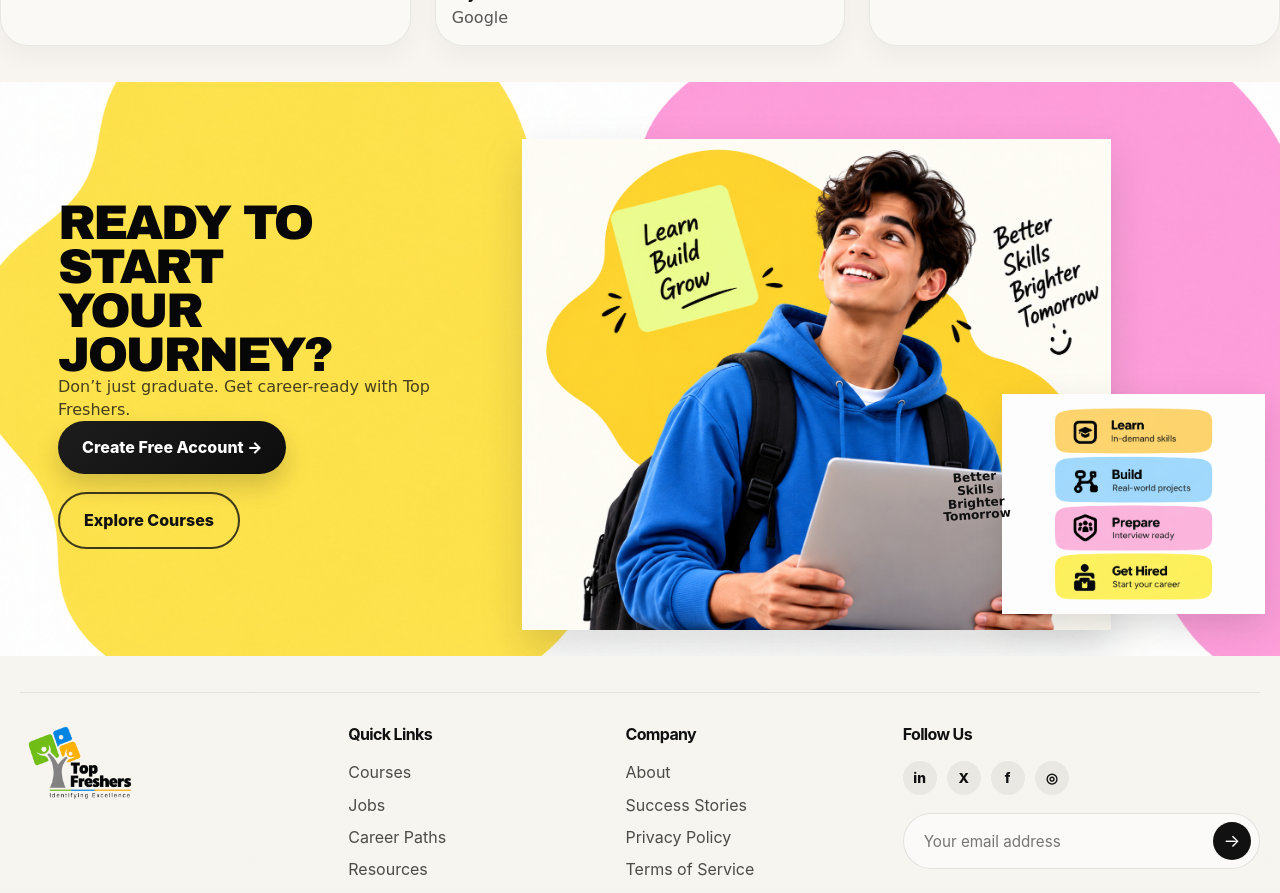
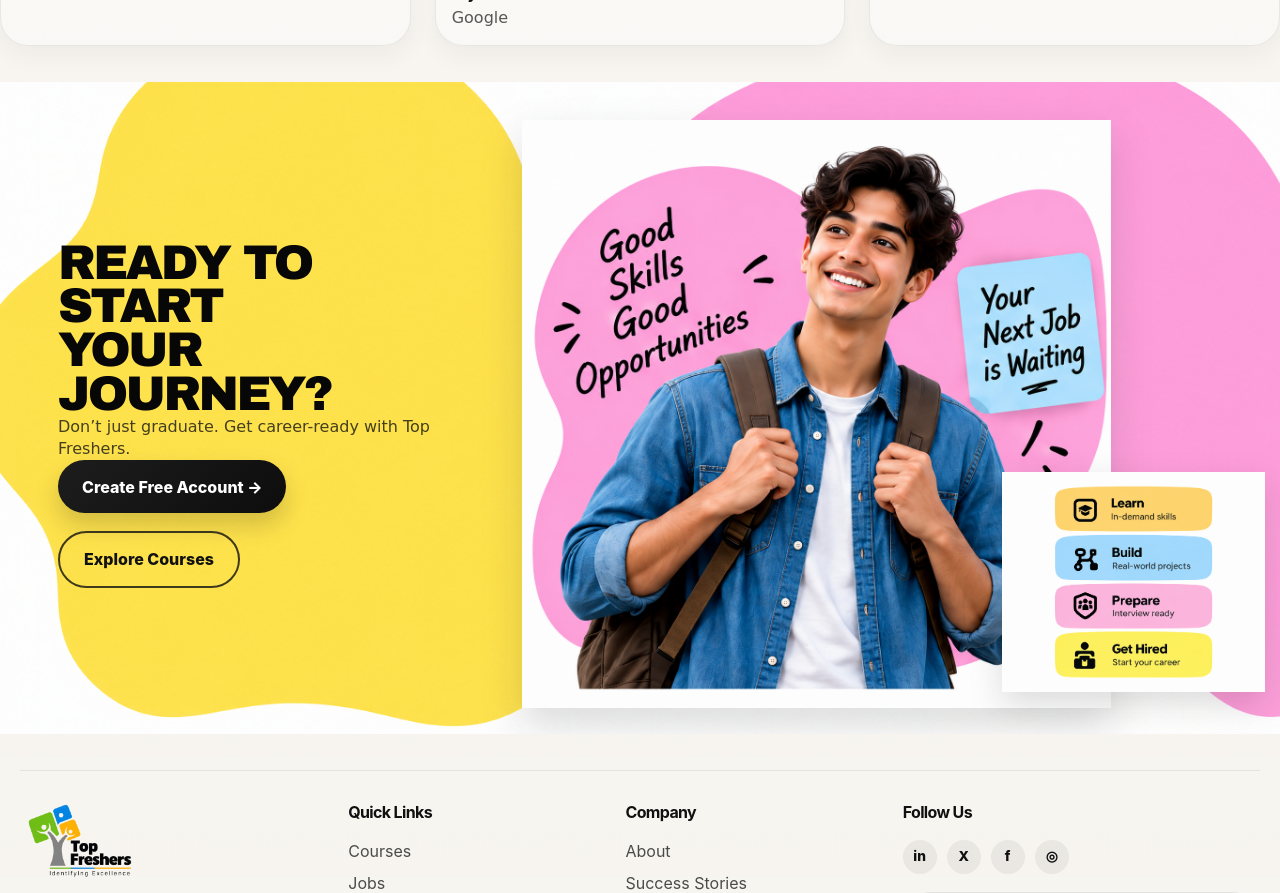
Before and after one commit to jayavarmaS/top-freshers, a React (Vite) app: page / in a window 1280 px wide. Shown: the part 3460-4353 px from the top of the page. Built offline with nearby package versions, Linux system fonts and the light colour scheme.

Commit message:
Use CTA student artwork

```diff
--- a/src/components/FinalCTA.jsx
+++ b/src/components/FinalCTA.jsx
@@ -15,14 +15,8 @@ export default function FinalCTA() {
       </div>
 
       <div className="cta-illustration">
-        <img className="cta-student-image" src="/images/hero-student.png" alt="Student learning with a laptop" />
+        <img className="cta-student-image" src="/images/cta-student.png" alt="Student ready for the future" />
         <img className="cta-ladder-image" src="/ladder.png" alt="Learn, build, prepare, and get hired pathway" />
-        <span className="cta-laptop-message" aria-hidden="true">
-          Better<br />
-          Skills<br />
-          Brighter<br />
-          Tomorrow
-        </span>
       </div>
     </section>
   );
--- a/src/index.css
+++ b/src/index.css
@@ -1707,22 +1707,6 @@ header {
   filter: drop-shadow(0 12px 16px rgba(17, 17, 17, 0.14));
 }
 
-.cta-laptop-message {
-  position: absolute;
-  right: 31%;
-  bottom: 108px;
-  z-index: 4;
-  color: #111;
-  font-family: "Segoe Print", "Bradley Hand", "Comic Sans MS", cursive;
-  font-size: clamp(0.62rem, 0.95vw, 0.9rem);
-  font-weight: 800;
-  line-height: 1.05;
-  text-align: center;
-  white-space: nowrap;
-  transform: rotate(-4deg);
-  pointer-events: none;
-}
-
 .site-footer {
   width: min(1280px, calc(100% - 40px));
   margin: 0 auto;
@@ -2033,9 +2017,4 @@ header {
     width: min(38%, 190px);
   }
 
-  .cta-laptop-message {
-    right: 28%;
-    bottom: 92px;
-    font-size: 0.62rem;
-  }
-}
+}
```
